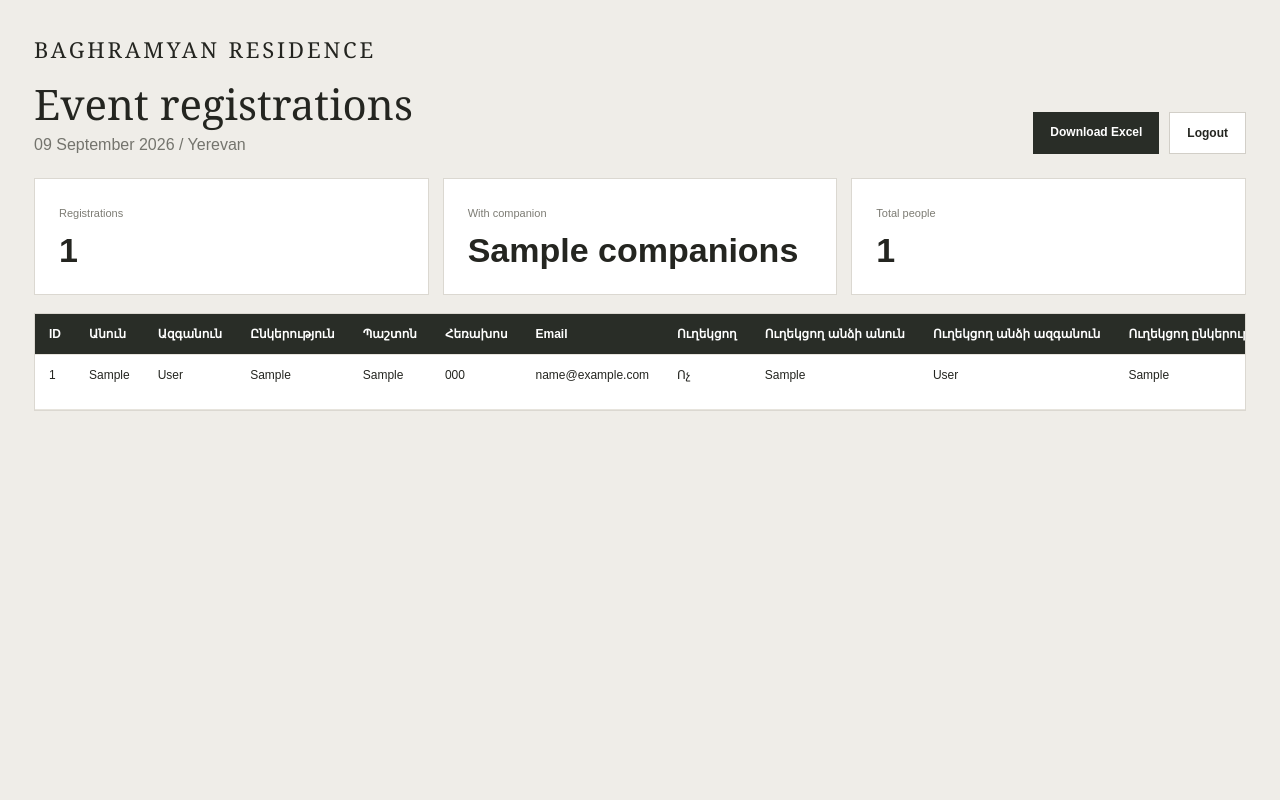
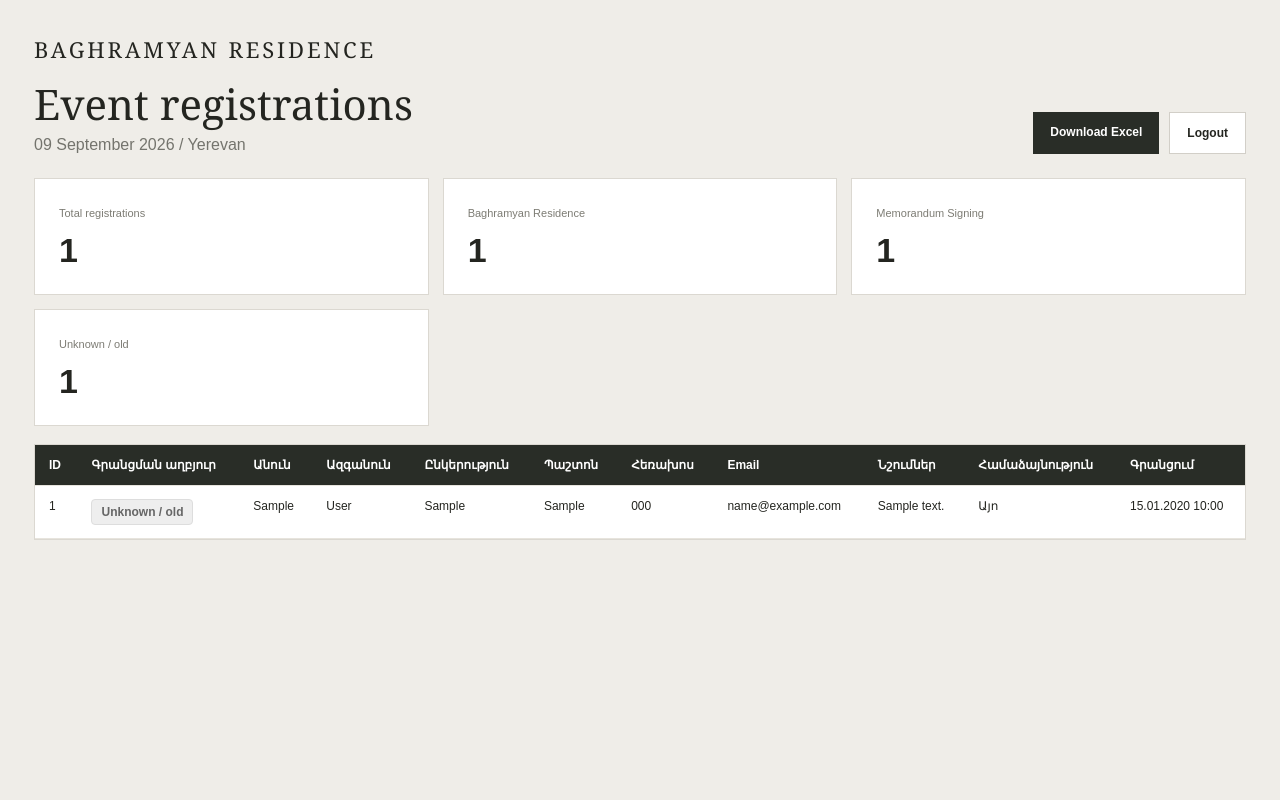
Before and after one commit to khachatryan1988/duson-invitation, a Flask app: template templates/admin.html in a window 1280 px wide. Run offline with Flask 3, Linux system fonts and the light colour scheme; tables that the repository leaves empty hold one stand-in row (values such as "Sample post"); the template is opened without the code that fills it: values that come from a table or form of the project are taken from there, most other values are stand-ins (such as "Sample title", 1, 10 or a date in 2020).

Commit message:
Update memorandum invitation and registration source tracking

```diff
--- a/templates/admin.html
+++ b/templates/admin.html
@@ -1,14 +1,23 @@
 {% extends "base.html" %}
 
-{% block title %}BAGHRAMYAN RESIDENCE — Registrations{% endblock %}
+{% block title %}
+BAGHRAMYAN RESIDENCE — Registrations
+{% endblock %}
+
 
 {% block body %}
 
 <main class="admin-page">
 
+
+    <!-- ================================================= -->
+    <!-- HEADER -->
+    <!-- ================================================= -->
+
     <header class="admin-header">
 
         <div>
+
             <div class="admin-brand">
                 BAGHRAMYAN RESIDENCE
             </div>
@@ -18,8 +27,9 @@
             </h1>
 
             <p>
-              09   September 2026 / Yerevan
+                09 September 2026 / Yerevan
             </p>
+
         </div>
 
 
@@ -45,16 +55,19 @@
 
 
 
-    <!-- ============================================== -->
+    <!-- ================================================= -->
     <!-- STATISTICS -->
-    <!-- ============================================== -->
+    <!-- ================================================= -->
 
     <section class="admin-stats">
+
+
+        <!-- TOTAL -->
 
         <article>
 
             <span>
-                Registrations
+                Total registrations
             </span>
 
             <strong>
@@ -64,38 +77,58 @@
         </article>
 
 
+        <!-- MAIN -->
+
         <article>
 
             <span>
-                With companion
+                Baghramyan Residence
             </span>
 
             <strong>
-                {{ companions }}
+                {{ main_count }}
             </strong>
 
         </article>
 
 
+        <!-- MEMORANDUM -->
+
         <article>
 
             <span>
-                Total people
+                Memorandum Signing
             </span>
 
             <strong>
-                {{ total_people }}
+                {{ memorandum_count }}
             </strong>
 
         </article>
+
+
+        <!-- UNKNOWN -->
+
+        <article>
+
+            <span>
+                Unknown / old
+            </span>
+
+            <strong>
+                {{ unknown_count }}
+            </strong>
+
+        </article>
+
 
     </section>
 
 
 
-    <!-- ============================================== -->
+    <!-- ================================================= -->
     <!-- TABLE -->
-    <!-- ============================================== -->
+    <!-- ================================================= -->
 
     <section class="admin-table-card">
 
@@ -110,6 +143,14 @@
                     <th>
                         ID
                     </th>
+
+
+                    <!-- SOURCE -->
+
+                    <th>
+                        Գրանցման աղբյուր
+                    </th>
+
 
                     <th>
                         Անուն
@@ -136,39 +177,11 @@
                     </th>
 
                     <th>
-                        Ուղեկցող
-                    </th>
-
-
-                    <!-- COMPANION -->
-
-                    <th>
-                        Ուղեկցող անձի անուն
+                        Նշումներ
                     </th>
 
                     <th>
-                        Ուղեկցող անձի ազգանուն
-                    </th>
-
-                    <th>
-                        Ուղեկցող ընկերություն
-                    </th>
-
-                    <th>
-                        Ուղեկցող պաշտոն
-                    </th>
-
-                    <th>
-                        Ուղեկցող հեռախոս
-                    </th>
-
-                    <th>
-                        Ուղեկցող Email
-                    </th>
-
-
-                    <th>
-                        Նշումներ
+                        Համաձայնություն
                     </th>
 
                     <th>
@@ -186,42 +199,182 @@
 
                 <tr>
 
-                    <!-- MAIN GUEST -->
+
+                    <!-- ID -->
 
                     <td>
                         {{ guest.id }}
                     </td>
 
+
+                    <!-- ================================================= -->
+                    <!-- REGISTRATION SOURCE -->
+                    <!-- ================================================= -->
+
+                    <td>
+
+                        {% if guest.event_slug == 'baghramyan-main' %}
+
+                        <span
+                                style="
+                                    display:inline-block;
+                                    padding:5px 9px;
+                                    background:#e5eee7;
+                                    color:#23442c;
+                                    border:1px solid #c7d9cb;
+                                    border-radius:4px;
+                                    white-space:nowrap;
+                                    font-weight:600;
+                                "
+                        >
+                                Baghramyan Residence
+                            </span>
+
+
+                        {% elif guest.event_slug == 'memorandum-signing' %}
+
+                        <span
+                                style="
+                                    display:inline-block;
+                                    padding:5px 9px;
+                                    background:#eee5d7;
+                                    color:#785a32;
+                                    border:1px solid #ddc8a7;
+                                    border-radius:4px;
+                                    white-space:nowrap;
+                                    font-weight:600;
+                                "
+                        >
+                                Memorandum Signing
+                            </span>
+
+
+                        {% else %}
+
+                        <span
+                                style="
+                                    display:inline-block;
+                                    padding:5px 9px;
+                                    background:#eeeeee;
+                                    color:#666666;
+                                    border:1px solid #dddddd;
+                                    border-radius:4px;
+                                    white-space:nowrap;
+                                    font-weight:600;
+                                "
+                        >
+                                Unknown / old
+                            </span>
+
+                        {% endif %}
+
+                    </td>
+
+
+                    <!-- FIRST NAME -->
+
                     <td>
                         {{ guest.first_name }}
                     </td>
+
+
+                    <!-- LAST NAME -->
 
                     <td>
                         {{ guest.last_name }}
                     </td>
 
-                    <td>
-                        {{ guest.company }}
-                    </td>
+
+                    <!-- COMPANY -->
 
                     <td>
-                        {{ guest.position or '' }}
-                    </td>
 
-                    <td>
-                        {{ guest.phone }}
-                    </td>
+                        {% if guest.company %}
 
-                    <td>
-                        {{ guest.email }}
+                        {{ guest.company }}
+
+                        {% else %}
+
+                        —
+
+                        {% endif %}
+
                     </td>
 
 
-                    <!-- HAS COMPANION -->
+                    <!-- POSITION -->
 
                     <td>
 
-                        {% if guest.attendance_type == 'companion' %}
+                        {% if guest.position %}
+
+                        {{ guest.position }}
+
+                        {% else %}
+
+                        —
+
+                        {% endif %}
+
+                    </td>
+
+
+                    <!-- PHONE -->
+
+                    <td>
+
+                        {% if guest.phone %}
+
+                        {{ guest.phone }}
+
+                        {% else %}
+
+                        —
+
+                        {% endif %}
+
+                    </td>
+
+
+                    <!-- EMAIL -->
+
+                    <td>
+
+                        {% if guest.email %}
+
+                        {{ guest.email }}
+
+                        {% else %}
+
+                        —
+
+                        {% endif %}
+
+                    </td>
+
+
+                    <!-- NOTES -->
+
+                    <td>
+
+                        {% if guest.special_notes %}
+
+                        {{ guest.special_notes }}
+
+                        {% else %}
+
+                        —
+
+                        {% endif %}
+
+                    </td>
+
+
+                    <!-- CONSENT -->
+
+                    <td>
+
+                        {% if guest.consent %}
 
                         Այո
 
@@ -234,60 +387,22 @@
                     </td>
 
 
-                    <!-- COMPANION FIRST NAME -->
-
-                    <td>
-                        {{ guest.companion_first_name or '' }}
-                    </td>
-
-
-                    <!-- COMPANION LAST NAME -->
-
-                    <td>
-                        {{ guest.companion_last_name or '' }}
-                    </td>
-
-
-                    <!-- COMPANION COMPANY -->
-
-                    <td>
-                        {{ guest.companion_company or '' }}
-                    </td>
-
-
-                    <!-- COMPANION POSITION -->
-
-                    <td>
-                        {{ guest.companion_position or '' }}
-                    </td>
-
-
-                    <!-- COMPANION PHONE -->
-
-                    <td>
-                        {{ guest.companion_phone or '' }}
-                    </td>
-
-
-                    <!-- COMPANION EMAIL -->
-
-                    <td>
-                        {{ guest.companion_email or '' }}
-                    </td>
-
-
-                    <!-- NOTES -->
-
-                    <td>
-                        {{ guest.special_notes or '' }}
-                    </td>
-
-
                     <!-- DATE -->
 
                     <td>
+
+                        {% if guest.created_at %}
+
                         {{ guest.created_at.strftime('%d.%m.%Y %H:%M') }}
+
+                        {% else %}
+
+                        —
+
+                        {% endif %}
+
                     </td>
+
 
                 </tr>
 
@@ -297,7 +412,7 @@
                 <tr>
 
                     <td
-                            colspan="16"
+                            colspan="11"
                             class="empty-table"
                     >
                         Пока регистраций нет.
```
